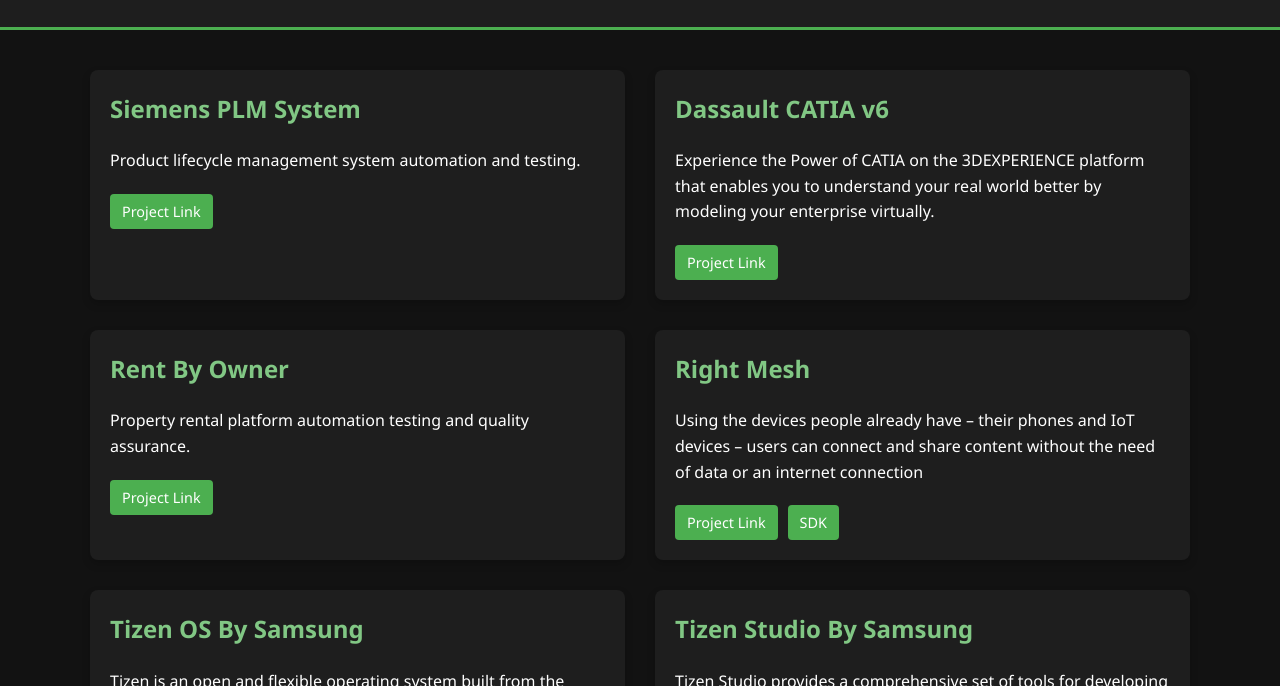
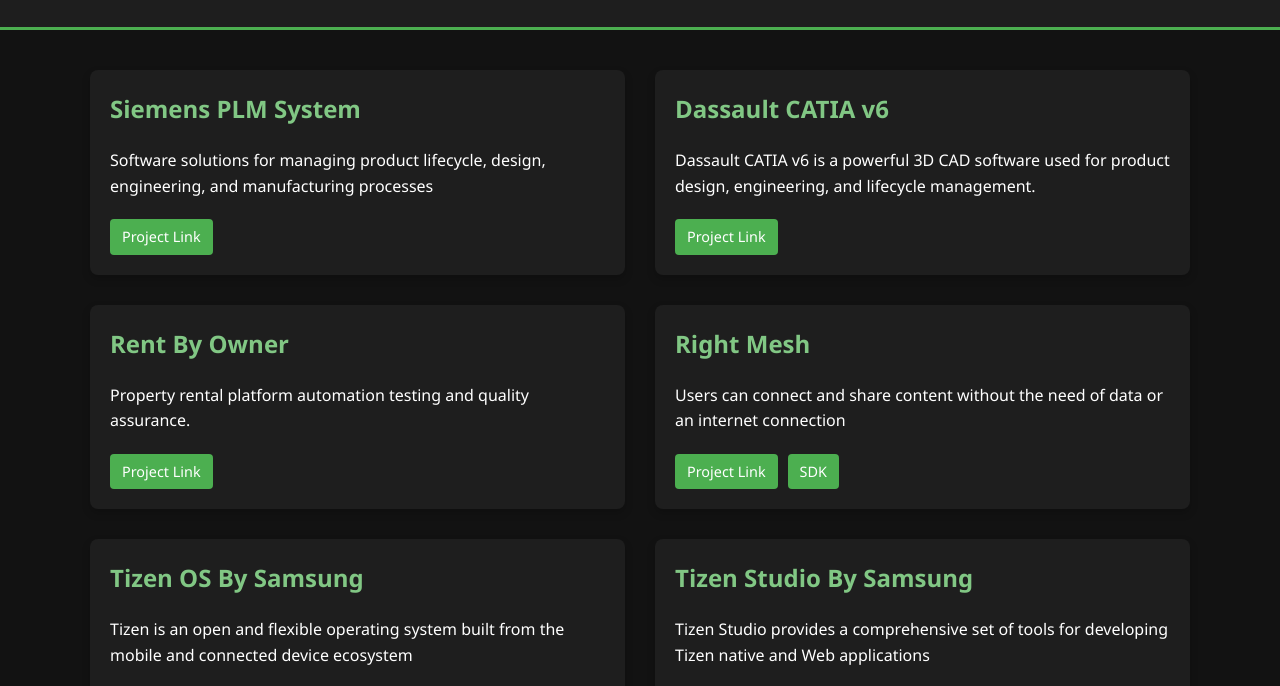
Before and after one commit to imransdet/imransdet.github.io, a website built with webpack: page pages/projects.html in a window 1280 px wide. Shown: the part 97-783 px from the top of the page. Built offline with nearby package versions, Linux system fonts and the light colour scheme.

Commit message:
Project desciption updated

```diff
--- a/pages/projects.html
+++ b/pages/projects.html
@@ -20,7 +20,7 @@
       <!--<div class="project-image" style="background-image: url('../images/siemens-plm.png');"></div>-->
       <div class="project-content">
         <h2>Siemens PLM System</h2>
-        <p>Product lifecycle management system automation and testing.</p>
+        <p>Software solutions for managing product lifecycle, design, engineering, and manufacturing processes</p>
         <div class="project-links">
           <a href="https://www.plm.automation.siemens.com/" target="_blank" class="project-link">Project Link</a>
         </div>
@@ -32,7 +32,7 @@
       <!--<div class="project-image" style="background-image: url('../images/catia-v6.png');"></div>-->
       <div class="project-content">
         <h2>Dassault CATIA v6</h2>
-        <p>Experience the Power of CATIA on the 3DEXPERIENCE platform that enables you to understand your real world better by modeling your enterprise virtually.</p>
+        <p>Dassault CATIA v6 is a powerful 3D CAD software used for product design, engineering, and lifecycle management.</p>
         <div class="project-links">
           <a href="https://www.3ds.com/" target="_blank" class="project-link">Project Link</a>
         </div>
@@ -56,7 +56,7 @@
       <!--<div class="project-image" style="background-image: url('../images/rightmesh.png');"></div>-->
       <div class="project-content">
         <h2>Right Mesh</h2>
-        <p>Using the devices people already have – their phones and IoT devices – users can connect and share content without the need of data or an internet connection</p>
+        <p>Users can connect and share content without the need of data or an internet connection</p>
         <div class="project-links">
           <a href="https://rightmesh.io/" target="_blank" class="project-link">Project Link</a>
           <a href="https://rightmesh.io/sdk" target="_blank" class="project-link">SDK</a>
@@ -69,7 +69,7 @@
       <!--<div class="project-image" style="background-image: url('../images/tizen-os.png');"></div>-->
       <div class="project-content">
         <h2>Tizen OS By Samsung</h2>
-        <p>Tizen is an open and flexible operating system built from the ground up to address the needs of all stakeholders of the mobile and connected device ecosystem</p>
+        <p>Tizen is an open and flexible operating system built from the mobile and connected device ecosystem</p>
         <div class="project-links">
           <a href="https://www.tizen.org/" target="_blank" class="project-link">Project Link</a>
         </div>
@@ -81,7 +81,7 @@
       <!--<div class="project-image" style="background-image: url('../images/tizen-os.png');"></div>-->
       <div class="project-content">
         <h2>Tizen Studio By Samsung</h2>
-        <p>Tizen Studio provides a comprehensive set of tools for developing Tizen native and Web applications. It is based on a new version of Eclipse</p>
+        <p>Tizen Studio provides a comprehensive set of tools for developing Tizen native and Web applications</p>
         <div class="project-links">
           <a href="https://developer.tizen.org/development/tizen-studio/" target="_blank" class="project-link">Project Link</a>
         </div>
@@ -106,9 +106,9 @@
       <div class="project-content">
         <h2>Property Showcase</h2>
         <p>Display suite presentation solution for property business</p>
-      </div>
-      <div class="project-links">
-        <a href="https://app.showcase.space/" target="_blank" class="project-link">Project Link</a>
+        <div class="project-links">
+          <a href="https://app.showcase.space/" target="_blank" class="project-link">Project Link</a>
+        </div>
       </div>
     </div>
 
```
